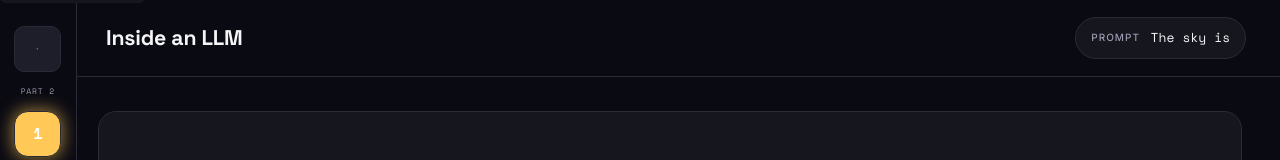
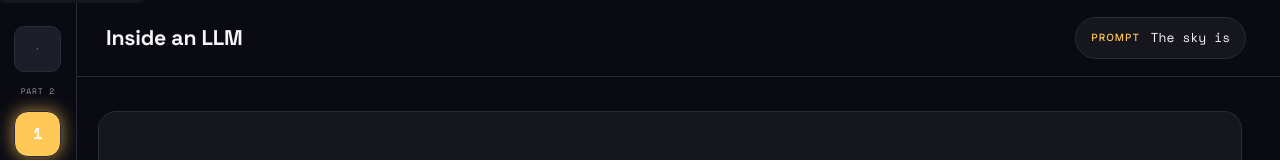
Before and after one commit to thanhthuynh/llm-visualization, a React (Vite) app: page /#prompt in a window 1280 px wide. Shown: the top 160 px of the page. Built offline with nearby package versions, Linux system fonts and the light colour scheme.

Commit message:
feat(topbar): scene-aware running-example pill via accent-capable EyebrowLabel

```diff
--- a/src/App.tsx
+++ b/src/App.tsx
@@ -109,7 +109,7 @@ function Shell() {
     threshold: 0.5,
   })
 
-  const prompt = getSceneById(activeId).prompt
+  const activeScene = getSceneById(activeId)
 
   return (
     <>
@@ -117,7 +117,7 @@ function Shell() {
         Skip to content
       </a>
       <ProgressRail activeId={activeId} onJump={goTo} />
-      <TopBar prompt={prompt} />
+      <TopBar scene={activeScene} />
       <main className="stations" aria-label="LLM pipeline scenes">
         <div id="intro">{showPrologue && <Prologue forceStatic={snapMode === 'static'} />}</div>
         <SceneNavProvider ids={MOUNTED_IDS} goTo={goTo}>
--- a/src/components/EyebrowLabel.tsx
+++ b/src/components/EyebrowLabel.tsx
@@ -1,11 +1,18 @@
-import type { ReactNode } from 'react'
+import type { CSSProperties, ReactNode } from 'react'
 
 interface EyebrowLabelProps {
   children: ReactNode
   className?: string
+  accent?: string // hex; tints the eyebrow (else muted default)
 }
 
-export function EyebrowLabel({ children, className }: EyebrowLabelProps) {
-  const base = 'font-body font-medium text-[10px] tracking-widest uppercase text-text-muted'
-  return <span className={className ? `${base} ${className}` : base}>{children}</span>
+export function EyebrowLabel({ children, className, accent }: EyebrowLabelProps) {
+  const base = 'font-body font-medium text-[10px] tracking-widest uppercase'
+  const color = accent ? '' : 'text-text-muted'
+  const style = accent ? ({ color: accent } as CSSProperties) : undefined
+  return (
+    <span className={[base, color, className].filter(Boolean).join(' ')} style={style}>
+      {children}
+    </span>
+  )
 }
--- a/src/components/TopBar.tsx
+++ b/src/components/TopBar.tsx
@@ -1,17 +1,28 @@
+import { EyebrowLabel } from '@/components/EyebrowLabel'
+import type { SceneConfig } from '@/scenes/scenes.config'
+import { accentHex } from '@/utils/accent'
+
 interface TopBarProps {
-  prompt: string
+  scene: SceneConfig
 }
 
-export function TopBar({ prompt }: TopBarProps) {
+export function TopBar({ scene }: TopBarProps) {
+  const isPrologue = scene.id === 'intro'
+  const eyebrowLabel = scene.railLabel ?? scene.title
+  const pillContent = scene.prompt !== '' ? scene.prompt : scene.title
+  const accentColor = scene.accent ? accentHex(scene.accent) : undefined
+
   return (
     <header className="fixed top-0 right-0 left-[72px] h-18 bg-bg-base border-b border-border flex items-center justify-between px-8 z-[9]">
       <span className="font-display font-bold text-xl tracking-[-0.2px]">Inside an LLM</span>
-      {prompt && (
+      {!isPrologue && (
         <div className="inline-flex items-center gap-2.5 px-3.5 py-1.5 rounded-pill bg-surface-card border border-border">
-          <span className="font-body font-medium text-[10px] tracking-widest uppercase text-text-muted">
-            Prompt
-          </span>
-          <span className="font-mono text-[13px]">{prompt}</span>
+          {accentColor ? (
+            <EyebrowLabel accent={accentColor}>{eyebrowLabel}</EyebrowLabel>
+          ) : (
+            <EyebrowLabel>{eyebrowLabel}</EyebrowLabel>
+          )}
+          <span className="font-mono text-[13px]">{pillContent}</span>
         </div>
       )}
     </header>
```
Also changed, not shown: 1 other file (tests, documents, lock files or other folders).
